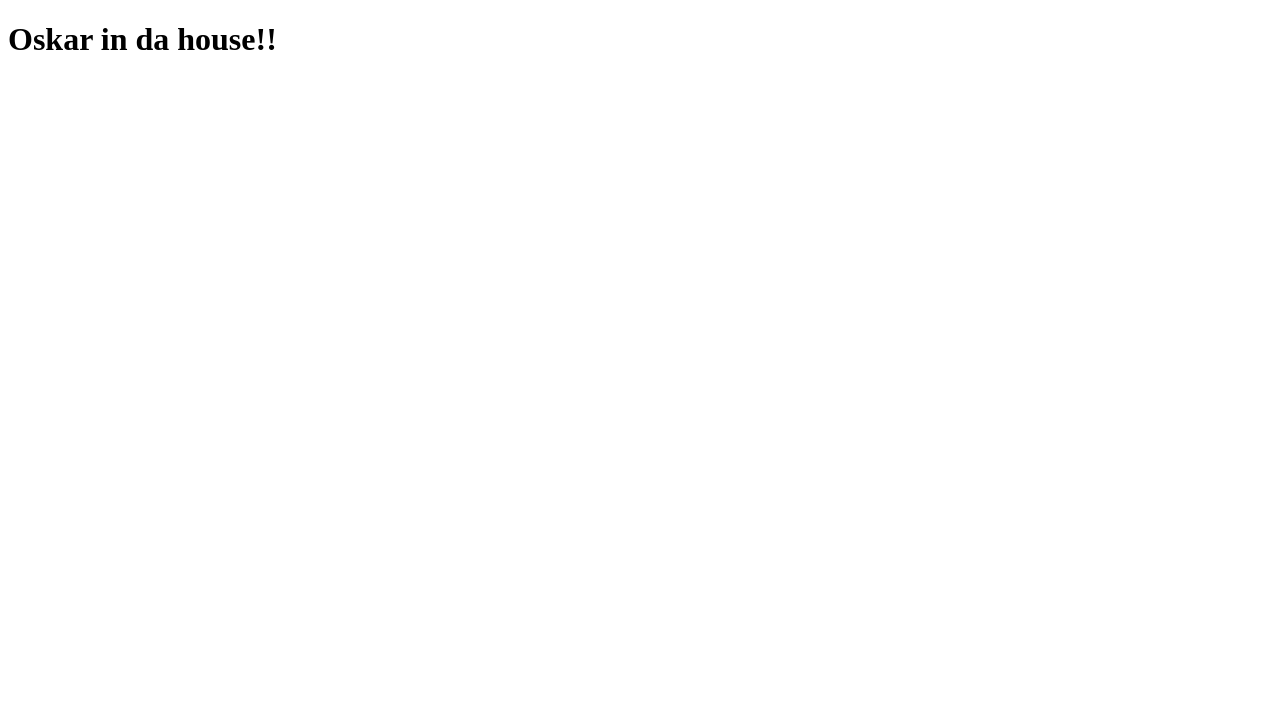
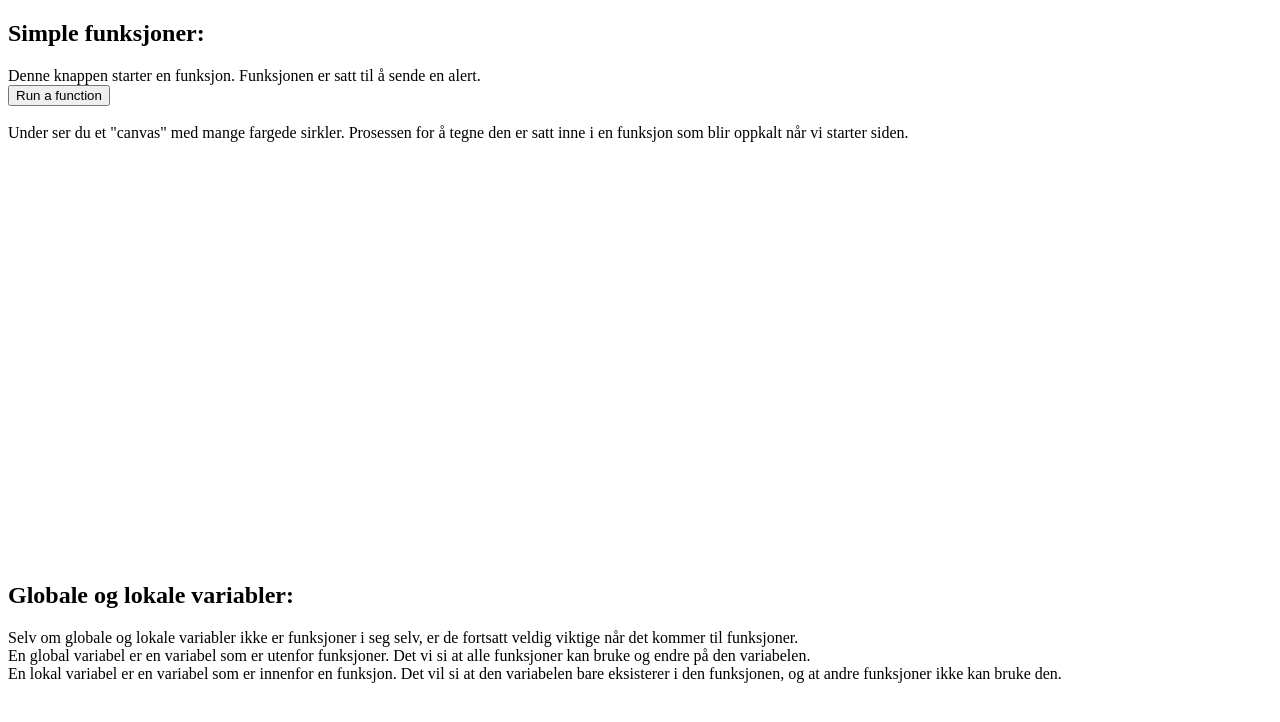
Before and after one commit to Crayharr/Crayharr.github.io, a plain HTML site: page index.html in a window 1280 px wide. Drawn offline with Linux system fonts and the light colour scheme.

Commit message:
Update index.html

```diff
--- a/index.html
+++ b/index.html
@@ -1,12 +1,105 @@
+<!--
+Vurdering nr. 2 Kapittel 7
+Laget av Oskar H. og Vetle W. 2IT
+-->
+
 <!DOCTYPE html>
-<html lang="en">
+<html>
 <head>
-    <meta charset="UTF-8">
-    <meta http-equiv="X-UA-Compatible" content="IE=edge">
-    <meta name="viewport" content="width=device-width, initial-scale=1.0">
-    <title>Oskar sin proffe side</title>
+    <meta charset="utf-8" />
+    <link rel="stylesheet" type="text/css" href="Style.css" />
+    <title>Kapittel 7</title>
+
+        <script>
+
+            window.onload = startup
+
+            function startup() {
+                // Første eksempel i boken, Side 141 under Enkle funksjoner.
+                Two()
+                Three(3, 7)
+                document.getElementById("btnGiveAlert").onclick = One
+
+
+                var ctx = document.getElementById("drawspace").getContext("2d");
+                var colors1 = ['red', 'green', 'blue', 'yellow'];
+                var colors2 = ['black', 'gray']
+
+                Two(100, 100, 150, 10, colors1, ctx)
+                Two(300, 100, 150, 15, colors2, ctx)
+                Two(200, 250, 90, 15, colors1, ctx)
+
+                var answer = Three(5, Three(2, 9)); // The number 3 is saved in answer
+                alert("The Answer was: " + svar);
+
+                var myTaxes = ThreePointOne(250000, 28);
+                alert(myTaxes); // Prints 70000
+
+            }
+
+            // Enkel funksjon for å vise litt hvordan parametere fungerer. Laget av Vetle
+            function One() {
+                alert("You just ran a function")
+
+            }
+             // Andre Eksempel i boken, Side 144 under Sirkelfunksjon. Laget av Oskar
+            function Two(x, y, radius, amount, colors, ctx) {
+                var radiusPull = radius / amount
+                var counter = 0;
+                while (counter < amount) {
+                    ctx.strokeStyle = colors[counter % colors.length];
+                    ctx.beginPath();
+                    ctx.arc(x, y, radius, 0, 2 * Math.PI);
+                    ctx.stroke();
+                    radius = radius - radiusPull;
+                    counter++;
+
+                }
+            // Tredje Eksempel i boken, Side 146 under Funksjoner som retrunerer verdier
+            function Three(number1, number2) {
+                if (number1 < number2) {
+                    return number1;
+                }
+                else {
+                    return number2;
+                }
+            }
+            //
+            function ThreePointOne(loan, percent) {
+                var taxes = loan * percent / 100;
+                return taxes
+            }
+            }
+        </script>
+
+    <style>
+    </style>
+
 </head>
-<body>
-    <h1>Oskar in da house!!</h1>
-</body>
+
+    <body>
+        <h2>Simple funksjoner:</h2>
+        <p>
+            Denne knappen starter en funksjon. Funksjonen er satt til å sende en alert. <br>
+            <button id="btnGiveAlert">Run a function</button> <br>
+            <br>
+            Under ser du et "canvas" med mange fargede sirkler. Prosessen for å tegne den er satt inne i en funksjon som blir oppkalt når vi starter siden.
+        </p>
+
+        <canvas id="drawspace" width="400" height="400" ></canvas><br>
+
+        <h2>Globale og lokale variabler:</h2>
+        <p>
+            Selv om globale og lokale variabler ikke er funksjoner i seg selv, er de fortsatt veldig viktige når det kommer til funksjoner.
+
+            <br>
+
+            En global variabel er en variabel som er utenfor funksjoner. Det vi si at alle funksjoner kan bruke og endre på den variabelen.
+
+            <br>
+
+            En lokal variabel er en variabel som er innenfor en funksjon. Det vil si at den variabelen bare eksisterer i den funksjonen, og at andre funksjoner ikke kan bruke den.
+        </p>
+
+    </body>
 </html>
```
